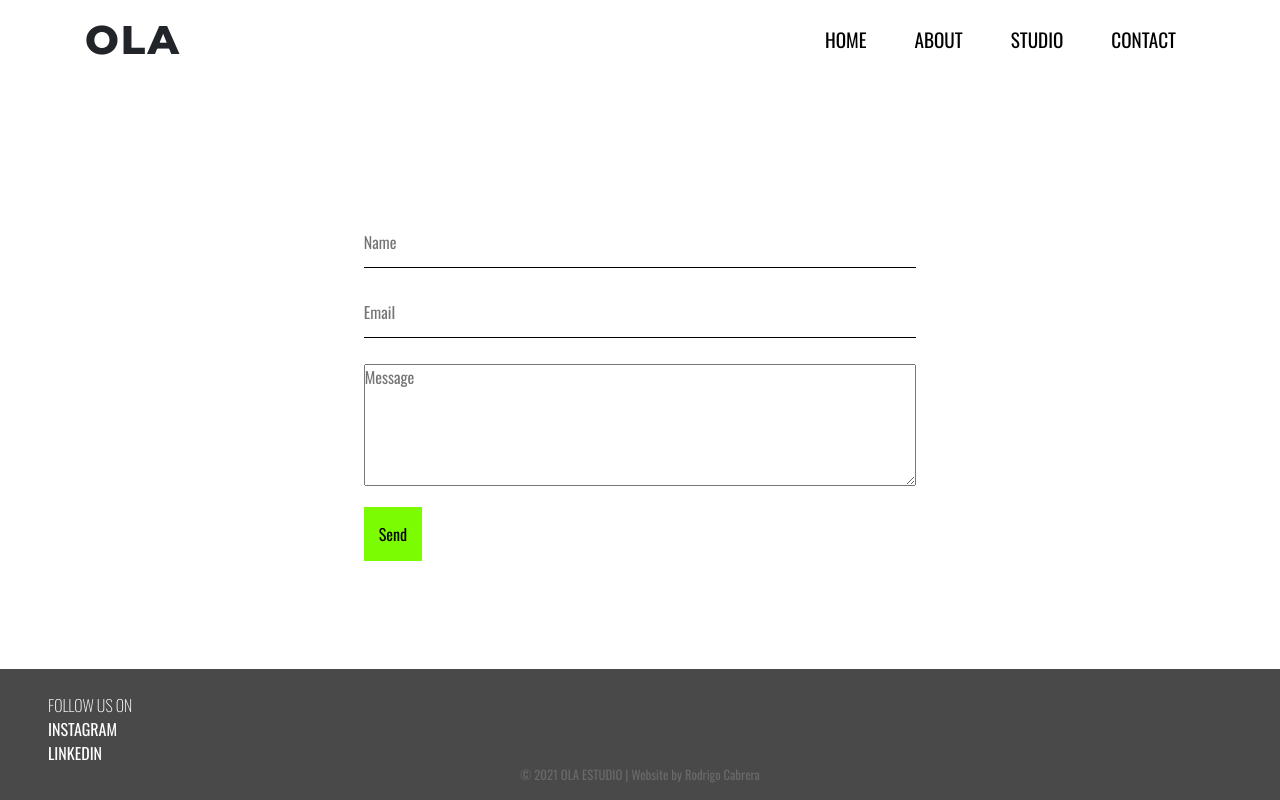
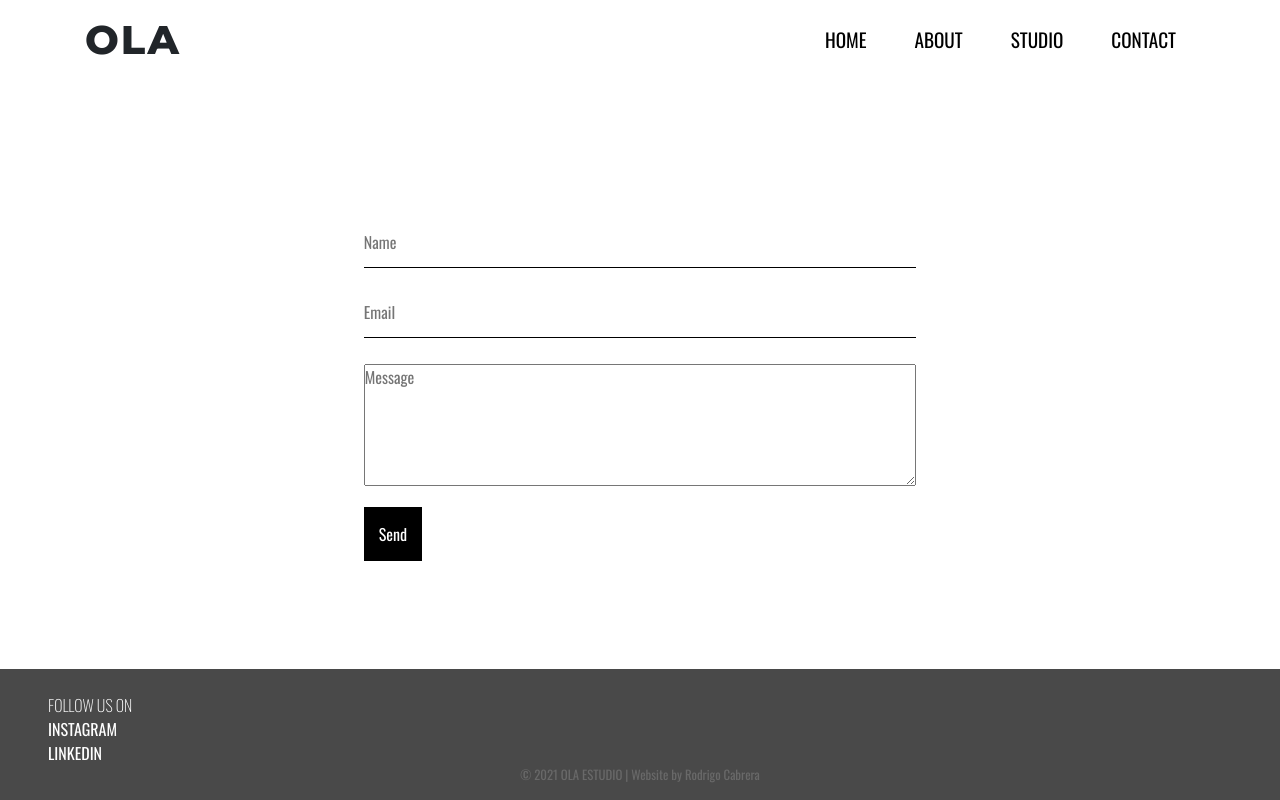
Before and after one commit to RodriCabrera/olaestudio, a React (Create React App) app: page /olaestudio/contact in a window 1280 px wide. Built offline with nearby package versions, Linux system fonts and the light colour scheme; no server answers.

Commit message:
contact btn bg black

```diff
--- a/src/pages/Contact/Contact.elements.js
+++ b/src/pages/Contact/Contact.elements.js
@@ -27,5 +27,6 @@ export const ContactTextArea = styled.textarea`
 export const ContactSendBtn = styled.button`
 	border: none;
 	padding: 15px;
-	background-color: lawngreen;
+	background-color: black;
+	color: white;
 `;
```
